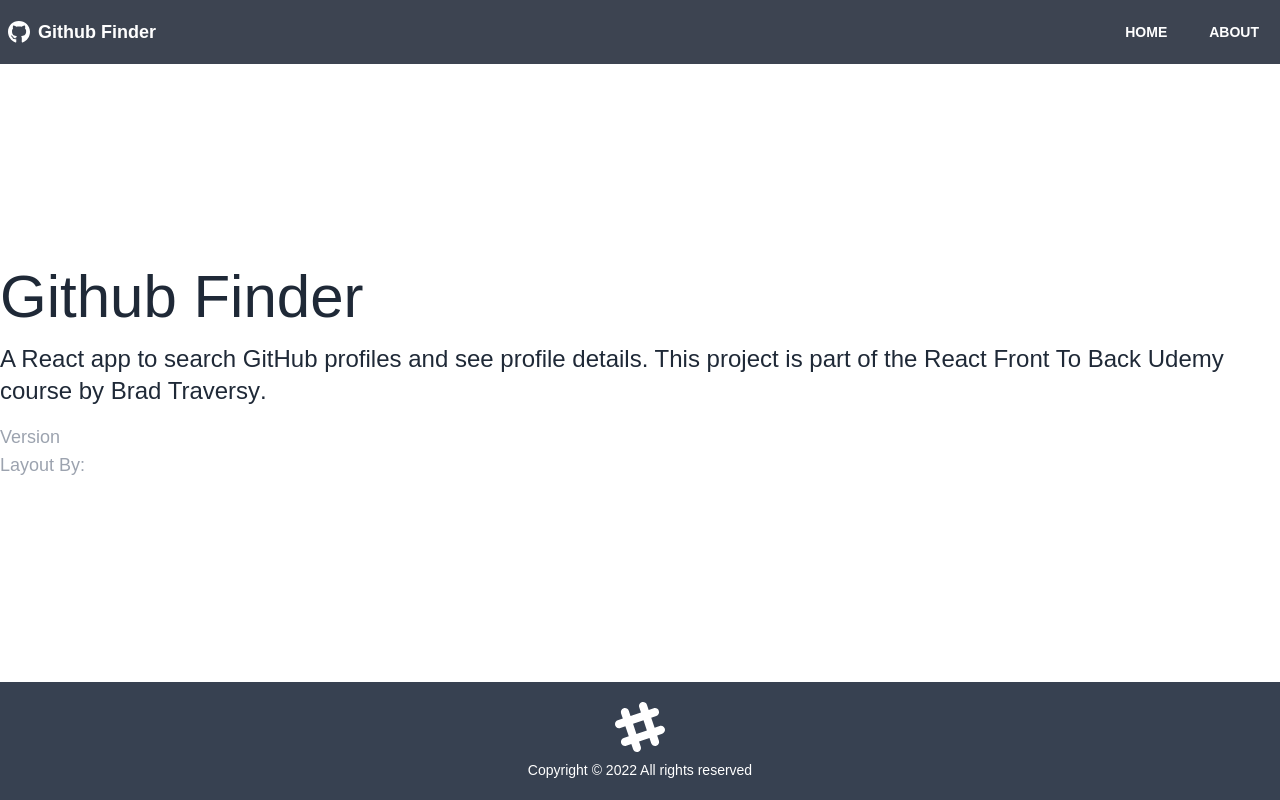
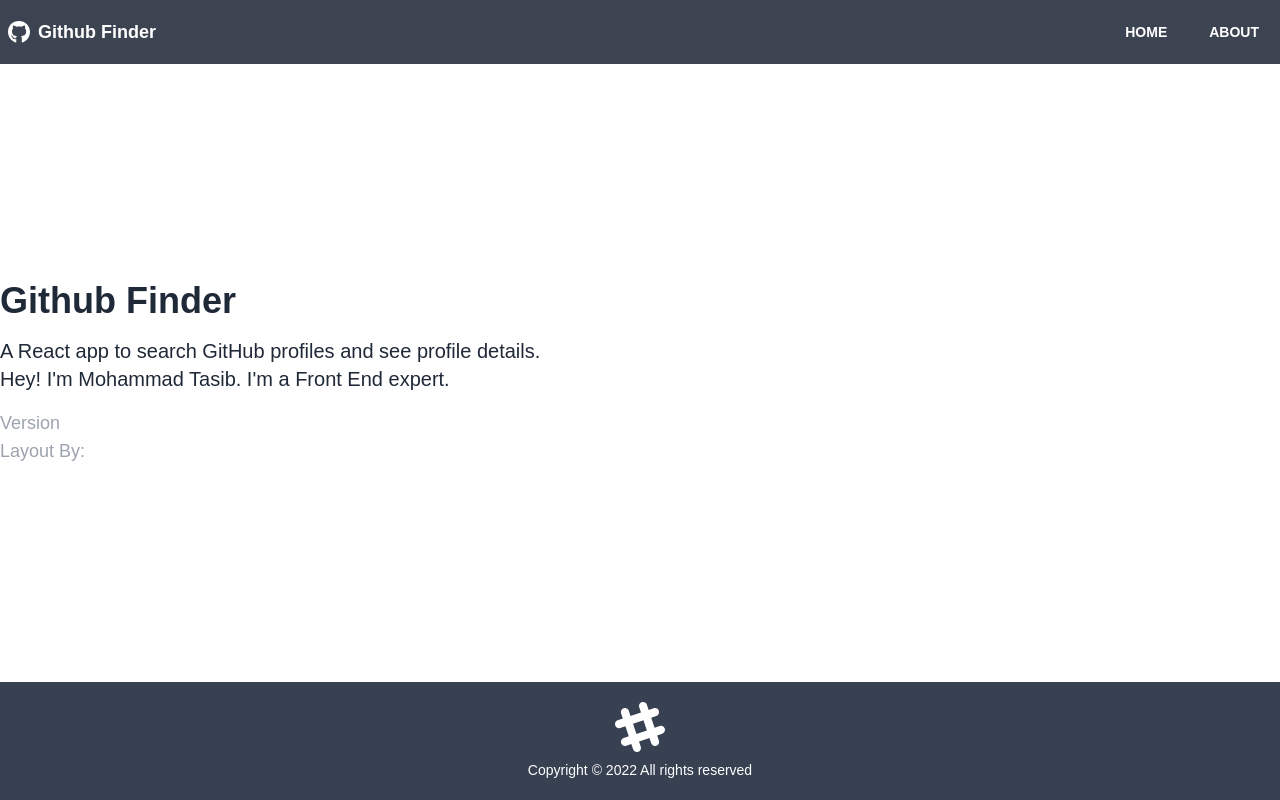
Before and after one commit to MdTasib/github-finder, a React (Create React App) app: page /about in a window 1280 px wide. Built offline with nearby package versions, Linux system fonts and the light colour scheme.

Commit message:
about page implement

```diff
--- a/src/pages/About.js
+++ b/src/pages/About.js
@@ -1,27 +1,22 @@
 function About() {
 	return (
 		<>
-			<h1 className='text-6xl mb-4'>Github Finder</h1>
-			<p className='mb-4 text-2xl font-light'>
-				A React app to search GitHub profiles and see profile details. This
-				project is part of the
-				<a href='https://www.udemy.com/course/modern-react-front-to-back/'>
-					{" "}
-					React Front To Back
-				</a>{" "}
-				Udemy course by
-				<strong>
-					<a href='https://traversymedia.com'> Brad Traversy</a>
-				</strong>
-				.
+			<h1 className='text-4xl mb-4 font-bold'>Github Finder</h1>
+			<p className='mb-4 text-xl font-light'>
+				A React app to search GitHub profiles and see profile details. <br />
+				Hey! I'm Mohammad Tasib. I'm a Front End expert.
 			</p>
 			<p className='text-lg text-gray-400'>
 				Version <span className='text-white'>1.0.0</span>
 			</p>
 			<p className='text-lg text-gray-400'>
 				Layout By:
-				<a className='text-white' href='https://twitter.com/hassibmoddasser'>
-					Hassib Moddasser
+				<a
+					className='text-white'
+					target='_blank'
+					rel='noreferrer'
+					href='https://www.linkedin.com/in/mohammad-tasib-4341b71b4/'>
+					Mohammad Tasib
 				</a>
 			</p>
 		</>
```
